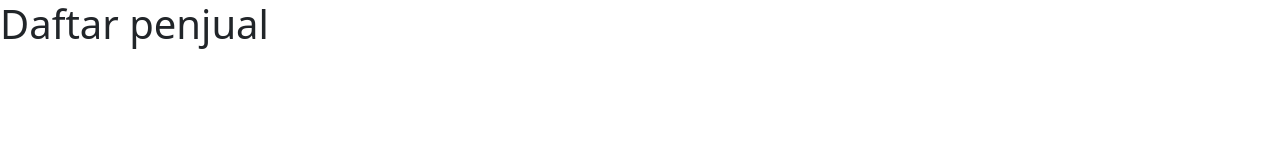
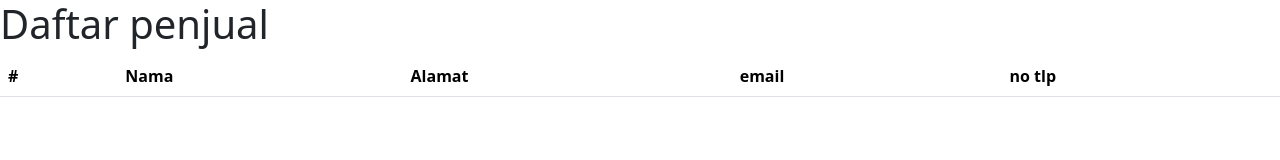
Before and after one commit to Paisal53/penjual, a plain HTML site: page index.html in a window 1280 px wide. Drawn offline with nearby package versions, Linux system fonts and the light colour scheme.

Commit message:
mengubah

```diff
--- a/index.html
+++ b/index.html
@@ -12,3 +12,19 @@
       </head>
 <body>
   <h1>Daftar penjual</h1>
+
+
+
+  <table class="table" id="daftar-pembeli">
+    <thead>
+      <tr>
+        <th scope="col">#</th>
+        <th scope="col">Nama </th>
+        <th scope="col">Alamat</th>
+        <th scope="col">email</th>
+        <th scope="col">no tlp</th>
+      </tr>
+    </thead>
+    <tbody>
+    </tbody>
+  </table>
```
